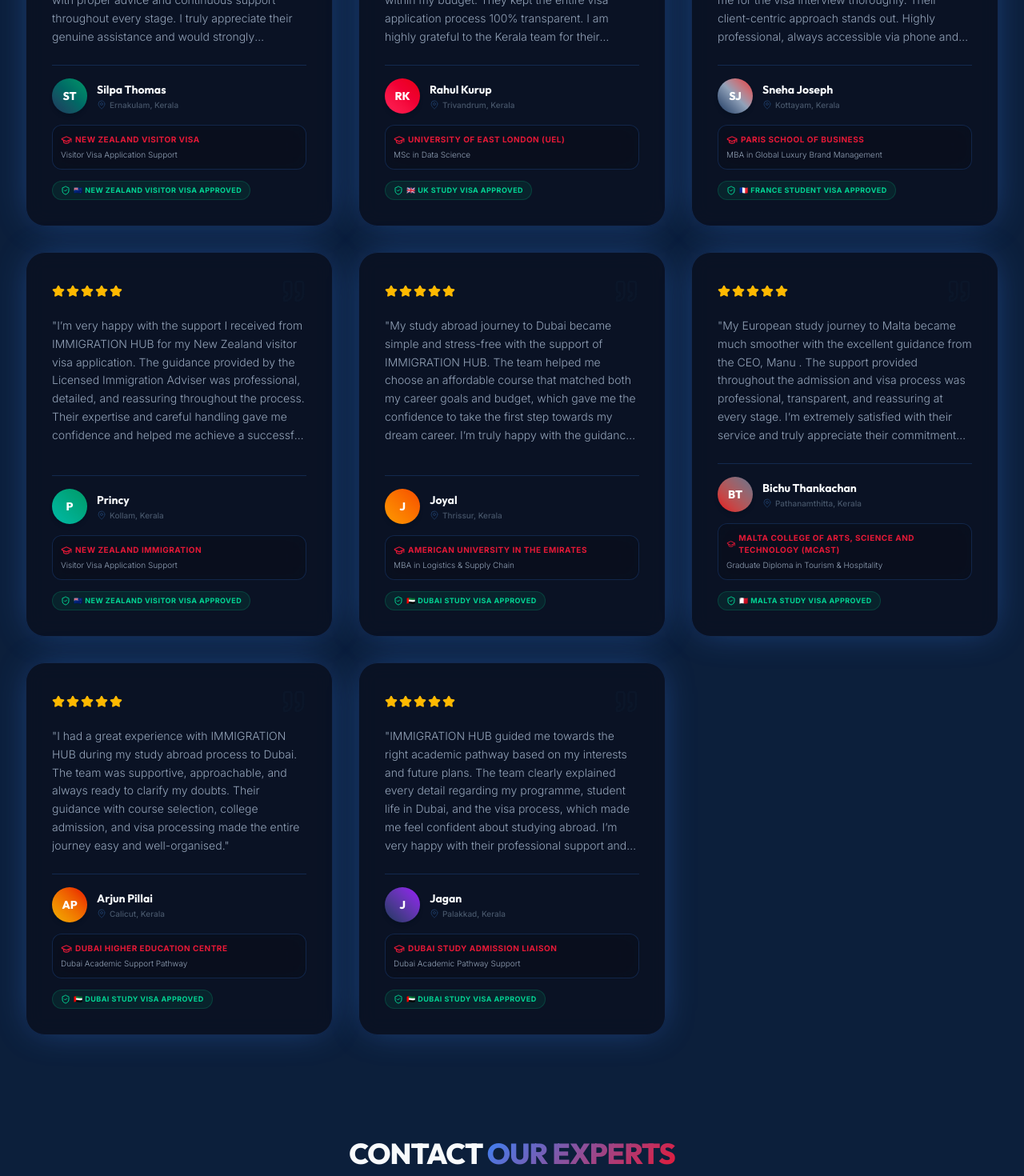
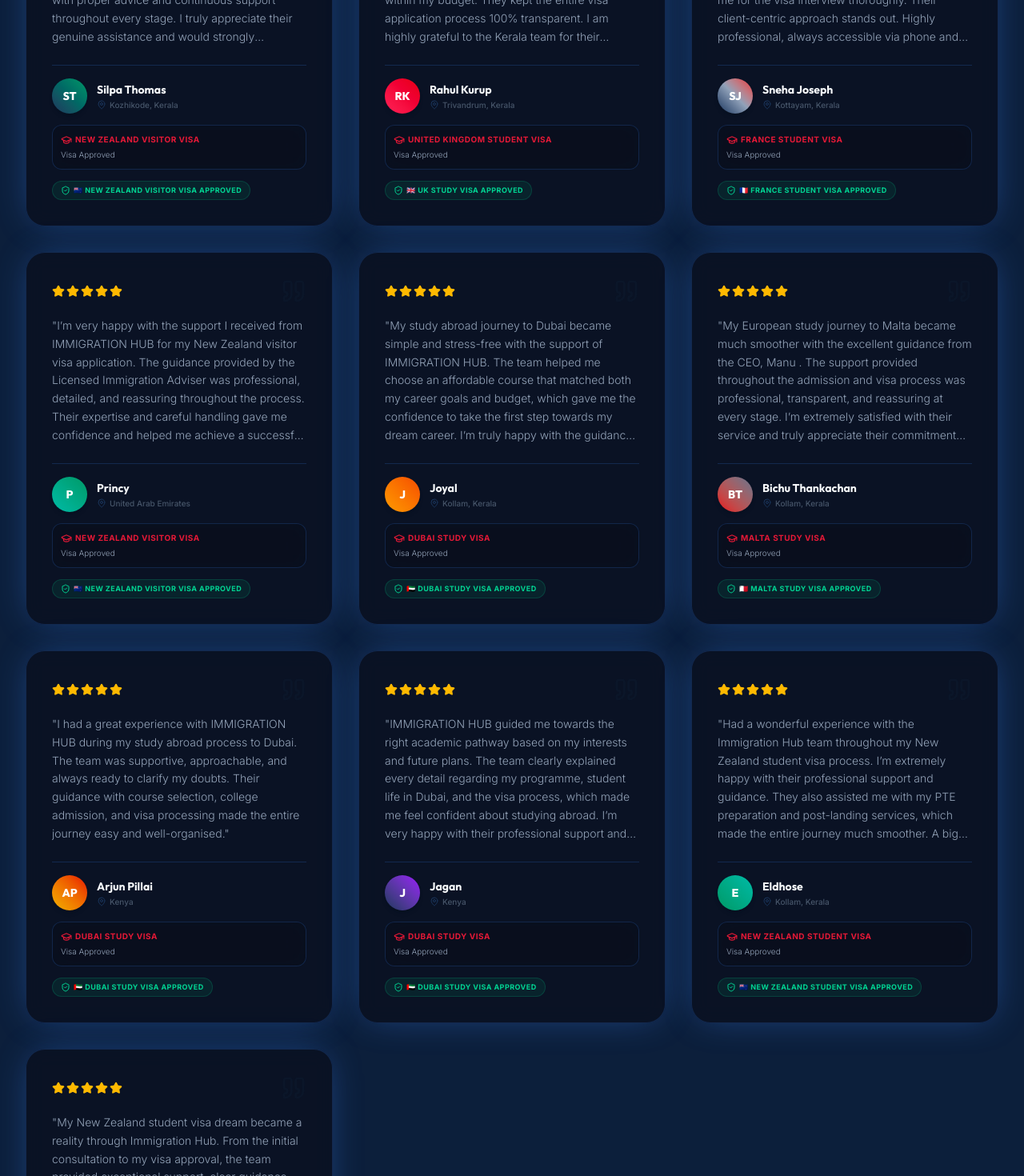
Before and after one commit to alifmuhammeds007/immigration-hub, a React (Vite) app: page / in a window 1280 px wide. Shown: the part 5980-7450 px from the top of the page at 80% size. Built offline with nearby package versions, Linux system fonts and the light colour scheme.

Commit message:
content: update student locations, add 2 student reviews, revert Kerala office email to office@immigrationhub.in

```diff
--- a/src/components/ContactUs.jsx
+++ b/src/components/ContactUs.jsx
@@ -9,7 +9,7 @@
       city: "Kerala (India )",
       address: "",
       phones: ["+91 96330 62888", "+91 96330 69888"],
-      email: "info@immigrationhub.nz",
+      email: "office@immigrationhub.in",
       hours: ""
     },
     {
--- a/src/components/Testimonials.jsx
+++ b/src/components/Testimonials.jsx
@@ -7,9 +7,9 @@
   const testimonials = [
     {
       name: "Silpa Thomas",
-      location: "Ernakulam, Kerala",
+      location: "Kozhikode, Kerala",
       destination: "New Zealand",
-      program: "Visitor Visa Application Support",
+      program: "Visa Approved",
       institute: "New Zealand Visitor Visa",
       rating: 5,
       review: "My dream of visiting New Zealand became a reality through IMMIGRATION HUB and the expert guidance of Adviser Priyanka. The application process was handled professionally with proper advice and continuous support throughout every stage. I truly appreciate their genuine assistance and would strongly recommend their services to anyone planning their New Zealand journey.",
@@ -21,8 +21,8 @@
       name: "Rahul Kurup",
       location: "Trivandrum, Kerala",
       destination: "United Kingdom",
-      program: "MSc in Data Science",
-      institute: "University of East London (UEL)",
+      program: "Visa Approved",
+      institute: "United Kingdom Student Visa",
       rating: 5,
       review: "Getting my UK visa was extremely fast and smooth with Immigration Hub. As a fresh graduate, I was confused, but their counsellors helped me choose the perfect master's course within my budget. They kept the entire visa application process 100% transparent. I am highly grateful to the Kerala team for their exceptional pre-departure support!",
       badge: "🇬🇧 UK Study Visa Approved",
@@ -33,8 +33,8 @@
       name: "Sneha Joseph",
       location: "Kottayam, Kerala",
       destination: "Europe",
-      program: "MBA in Global Luxury Brand Management",
-      institute: "Paris School of Business",
+      program: "Visa Approved",
+      institute: "France Student Visa",
       rating: 5,
       review: "Studying in France was my dream, and Immigration Hub made it happen easily. They helped me secure an offer with subsidized student accommodation in Paris and prepared me for the visa interview thoroughly. Their client-centric approach stands out. Highly professional, always accessible via phone and WhatsApp!",
       badge: "🇫🇷 France Student Visa Approved",
@@ -43,10 +43,10 @@
     },
     {
       name: "Princy",
-      location: "Kollam, Kerala",
+      location: "United Arab Emirates",
       destination: "New Zealand",
-      program: "Visitor Visa Application Support",
-      institute: "New Zealand Immigration",
+      program: "Visa Approved",
+      institute: "New Zealand Visitor Visa",
       rating: 5,
       review: "I’m very happy with the support I received from IMMIGRATION HUB for my New Zealand visitor visa application. The guidance provided by the Licensed Immigration Adviser was professional, detailed, and reassuring throughout the process. Their expertise and careful handling gave me confidence and helped me achieve a successful outcome.",
       badge: "🇳🇿 New Zealand Visitor Visa Approved",
@@ -55,10 +55,10 @@
     },
     {
       name: "Joyal",
-      location: "Thrissur, Kerala",
+      location: "Kollam, Kerala",
       destination: "Dubai",
-      program: "MBA in Logistics & Supply Chain",
-      institute: "American University in the Emirates",
+      program: "Visa Approved",
+      institute: "Dubai Study Visa",
       rating: 5,
       review: "My study abroad journey to Dubai became simple and stress-free with the support of IMMIGRATION HUB. The team helped me choose an affordable course that matched both my career goals and budget, which gave me the confidence to take the first step towards my dream career. I’m truly happy with the guidance and support I received throughout my entire journey.",
       badge: "🇦🇪 Dubai Study Visa Approved",
@@ -67,10 +67,10 @@
     },
     {
       name: "Bichu Thankachan",
-      location: "Pathanamthitta, Kerala",
+      location: "Kollam, Kerala",
       destination: "Europe",
-      program: "Graduate Diploma in Tourism & Hospitality",
-      institute: "Malta College of Arts, Science and Technology (MCAST)",
+      program: "Visa Approved",
+      institute: "Malta Study Visa",
       rating: 5,
       review: "My European study journey to Malta became much smoother with the excellent guidance from the CEO, Manu . The support provided throughout the admission and visa process was professional, transparent, and reassuring at every stage. I’m extremely satisfied with their service and truly appreciate their commitment towards students and their future goals.",
       badge: "🇲🇹 Malta Study Visa Approved",
@@ -79,10 +79,10 @@
     },
     {
       name: "Arjun Pillai",
-      location: "Calicut, Kerala",
+      location: "Kenya",
       destination: "Dubai",
-      program: "Dubai Academic Support Pathway",
-      institute: "Dubai Higher Education Centre",
+      program: "Visa Approved",
+      institute: "Dubai Study Visa",
       rating: 5,
       review: "I had a great experience with IMMIGRATION HUB during my study abroad process to Dubai. The team was supportive, approachable, and always ready to clarify my doubts. Their guidance with course selection, college admission, and visa processing made the entire journey easy and well-organised.",
       badge: "🇦🇪 Dubai Study Visa Approved",
@@ -91,15 +91,39 @@
     },
     {
       name: "Jagan",
-      location: "Palakkad, Kerala",
+      location: "Kenya",
       destination: "Dubai",
-      program: "Dubai Academic Pathway Support",
-      institute: "Dubai Study Admission Liaison",
+      program: "Visa Approved",
+      institute: "Dubai Study Visa",
       rating: 5,
       review: "IMMIGRATION HUB guided me towards the right academic pathway based on my interests and future plans. The team clearly explained every detail regarding my programme, student life in Dubai, and the visa process, which made me feel confident about studying abroad. I’m very happy with their professional support and would definitely recommend IMMIGRATION HUB to students planning their Dubai education journey.",
       badge: "🇦🇪 Dubai Study Visa Approved",
       avatarText: "J",
       avatarColor: "bg-gradient-to-tr from-[#1B365D] to-purple-600"
+    },
+    {
+      name: "Eldhose",
+      location: "Kollam, Kerala",
+      destination: "New Zealand",
+      program: "Visa Approved",
+      rating: 5,
+      review: "Had a wonderful experience with the Immigration Hub team throughout my New Zealand student visa process. I’m extremely happy with their professional support and guidance. They also assisted me with my PTE preparation and post-landing services, which made the entire journey much smoother. A big thank you to the whole team for the continuous support and care!",
+      badge: "🇳🇿 New Zealand Student Visa Approved",
+      avatarText: "E",
+      avatarColor: "bg-gradient-to-tr from-emerald-600 to-teal-500",
+      institute: "New Zealand Student Visa"
+    },
+    {
+      name: "Ganesh Krishnan",
+      location: "Trivandrum, Kerala",
+      destination: "New Zealand",
+      program: "Visa Approved",
+      rating: 5,
+      review: "My New Zealand student visa dream became a reality through Immigration Hub. From the initial consultation to my visa approval, the team provided exceptional support, clear guidance, and constant encouragement throughout the entire journey. Their professionalism, dedication, and genuine care made the process smooth and stress-free. I’m truly thankful to the entire team for helping me take this big step towards my future.",
+      badge: "🇳🇿 New Zealand Student Visa Approved",
+      avatarText: "GK",
+      avatarColor: "bg-gradient-to-tr from-blue-600 to-indigo-500",
+      institute: "New Zealand Student Visa"
     }
   ];
 
```
